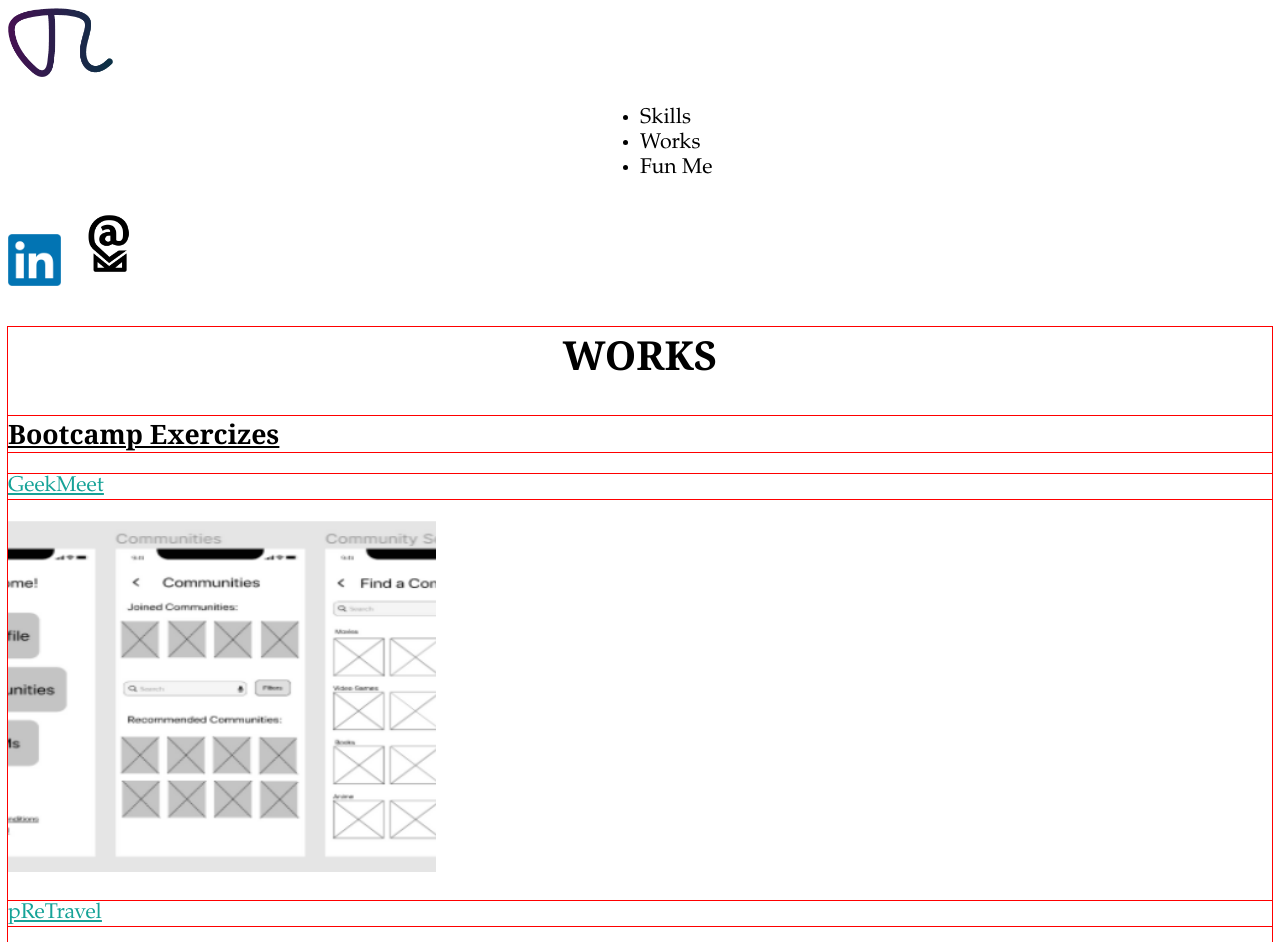
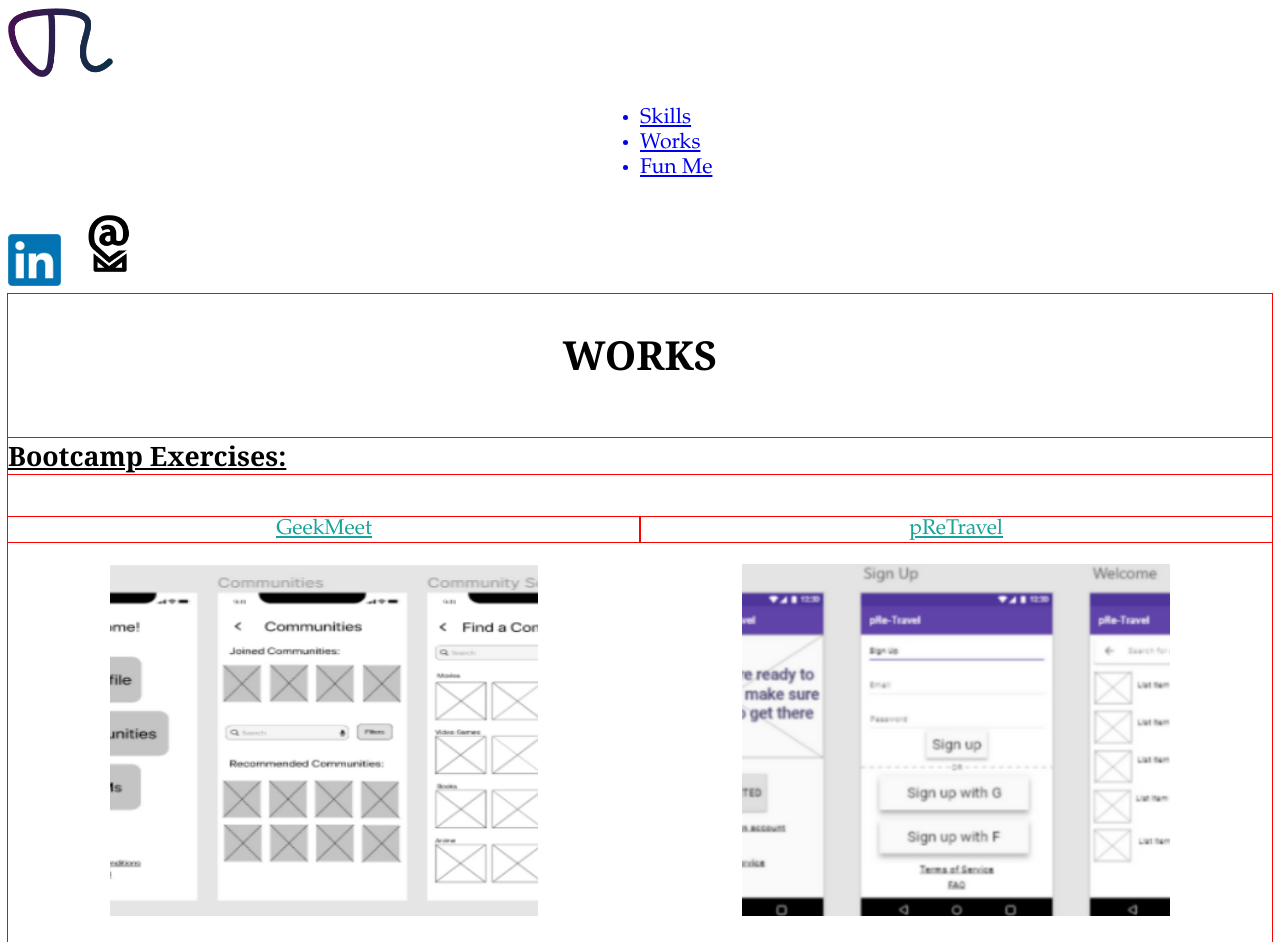
Before and after one commit to tnaseef/UX_UI_HW_17, a plain HTML site: page works.html in a window 1280 px wide. Shown: the top 942 px of the page. Drawn offline with Linux system fonts and the light colour scheme.

Commit message:
HW 18 - CSS Flex
+ applied CSS Flex to works pg
+ linked works, home & index pgs through header nav
- removed general <a> CSS
+ corrected "exercises" spelling
- kept outline properties for clarity

```diff
--- a/CSS/style.css
+++ b/CSS/style.css
@@ -1,8 +1,4 @@
 /* Universal Elements */
-
-a{
-    color: #17A398;
-}
 
 body{
     font-family: "Spectral", Garamond, serif;
@@ -130,12 +126,27 @@ WIP */
 
 #works{
     outline: 1px solid red;
+    display: flex;
+    flex-wrap: wrap;
+    flex-direction: row;
+    justify-content: space-evenly;
 }
 
 .workHead{
     outline: 1px solid red;
     text-decoration: underline;
+    color: #17A398;
 }
+
+.flexFull{
+    width: 100%;
+}
+
+.flexCard{
+    flex-grow: 1;
+    text-align: center;
+}
+
 
 /* Footer */
 /* WIP
--- a/works.html
+++ b/works.html
@@ -7,16 +7,17 @@
 
     <body>
         <header id="navigation">
-            <div class="tn">
+            <div class="tn"> <a href="index.html">
                 <img src="images/Color logo.png" alt="TN Logo"
                 width="105"
                 height="68.6">
+                </a>
             </div>
             <nav class="nav">
                 <ul>
-                    <li class="navTxt">Skills</li>
-                    <li class="navTxt">Works</li>
-                    <li class="navTxt">Fun Me</li>
+                    <a href="skills.html"><li class="navTxt">Skills</li></a>
+                    <a href="works.html"><li class="navTxt">Works</li></a>
+                    <a href="..."><li class="navTxt">Fun Me</li></a>
                 </ul>
             </nav>
             <div class="contactBar">
@@ -31,42 +32,42 @@
             </div>
         </header>
 
-        <section id="works">
-            <div>
+        <section id="works"> <!-- Uses CSS Flex -->
+            <div class="flexFull">
                 <h1 id="pgHead">WORKS</h1>
             </div>
 
-            <div>
-                <h1 class="listHead">Bootcamp Exercizes</h1>
+            <div class="flexFull">
+                <h1 class="listHead">Bootcamp Exercises:</h1>
             </div>
 
-            <div>
+            <div class="flexCard">
                 <a href="..."> <!-- Should link to case study -->
                 <p class="workHead">GeekMeet</p>
                 <img src="Images/GeekMeet.png" alt="GeekMeet Preview" width="428" height="352">
                 </a>
             </div>
-            <div>
+            <div class="flexCard">
                 <a href="..."> <!-- Should link to case study -->
                 <p class="workHead">pReTravel</p>
                 <img src="Images/pReTravel.png" alt="pReTravel Preview" width="428" height="352">
                 </a>
             </div>
-            <div>
+            <div class="flexCard">
                 <a href="..."> <!-- Should link to case study -->
                 <p class="workHead">Feathered Friends Forever</p>
                 <img src="Images/FFF.png" alt="Feathered Friends Forever Preview" width="428" height="352">
                 </a>
             </div>
 
-            <div>
+            <div class="flexFull opt">
                 <!-- OPTIONAL -->
-                <h1 class="listHead opt">Previous Work</h1> <!-- Section for works from previous jobs -->
+                <h1 class="listHead">Previous Work</h1> <!-- Section for works from previous jobs -->
             </div>
 
-            <div>
+            <div class="flexFull opt">
                 <!-- OPTIONAL -->
-                <h1 class="listHead opt">Just For Fun</h1> <!-- Section for projects done for fun -->
+                <h1 class="listHead">Just For Fun</h1> <!-- Section for projects done for fun -->
             </div>
 
         </section>
```
Also changed, not shown: index.html (+6 -5 lines), skills.html (+5 -4 lines).
